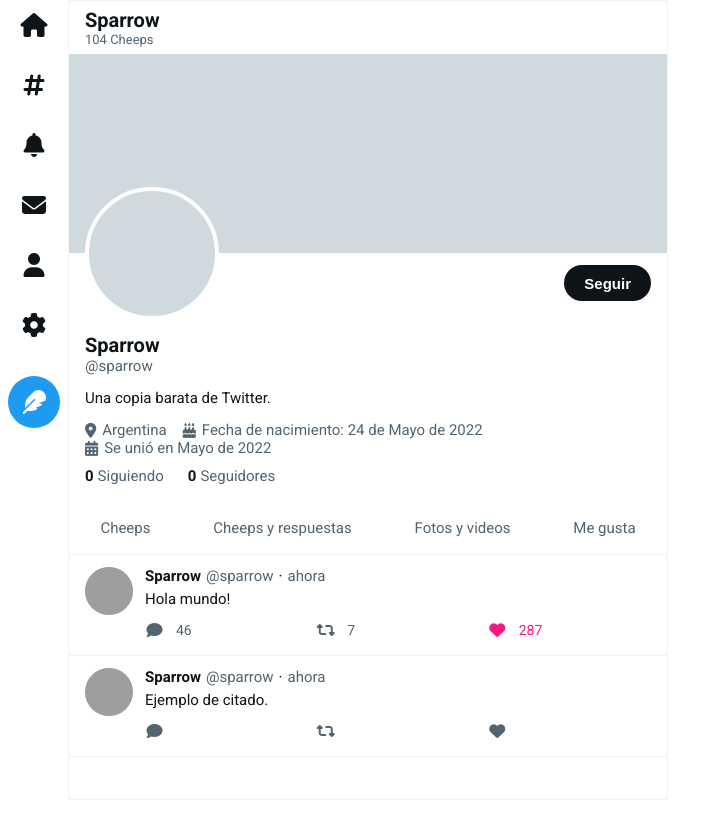
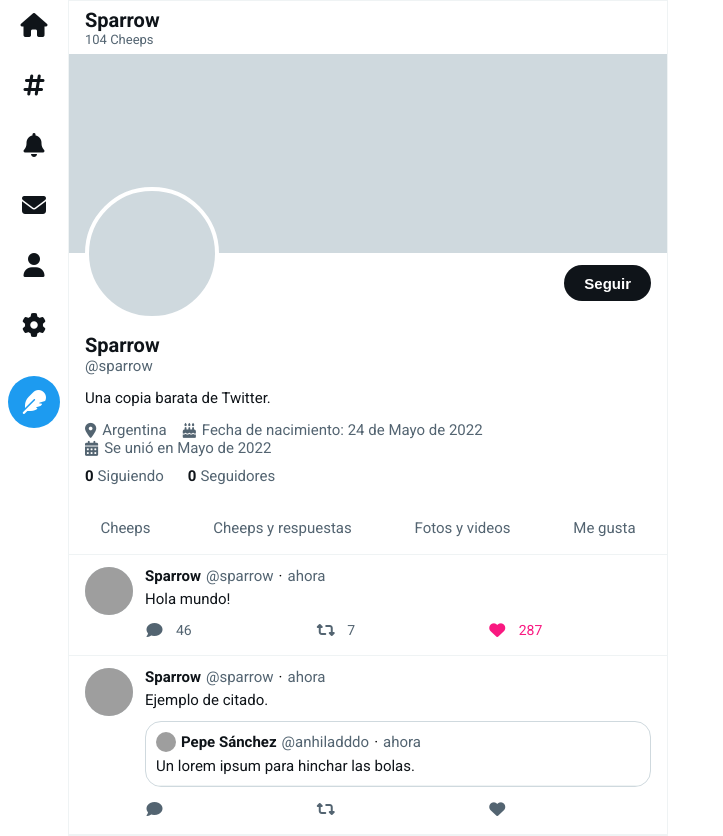
Before and after one commit to joaquinrmi/sparrow-client, a React (Create React App) app: page /likes in a window 1280 px wide. Shown: the whole page, without its empty margins (0-723 px from the left). Before the commit the page ends 800 px from the top, so only its background shows below. Built offline with nearby package versions, Linux system fonts and the light colour scheme; grey boxes are pictures that could not be loaded.

Commit message:
Add cheep quotation

```diff
--- a/src/components/cheep/cheep.scss
+++ b/src/components/cheep/cheep.scss
@@ -11,6 +11,14 @@
     cursor: pointer;
     transition: background-color 0.2s;
 
+    .cheep-picture
+    {
+        flex: 1;
+        background-position: center;
+        background-repeat: no-repeat;
+        background-size: cover;
+    }
+
     .picture-container
     {
         position: relative;
@@ -23,14 +31,6 @@
         background-color: Color.$gray1;
         border-radius: 1000px;
         overflow: hidden;
-
-        .cheep-picture
-        {
-            flex: 1;
-            background-position: center;
-            background-repeat: no-repeat;
-            background-size: cover;
-        }
 
         .veil
         {
@@ -62,8 +62,21 @@
         {
             display: flex;
             flex-direction: row;
+            align-items: center;
             gap: 5px;
             font-size: 15px;
+
+            .header-picture-container
+            {
+                display: flex;
+                flex-direction: row;
+                justify-content: center;
+                align-items: stretch;
+                width: 20px;
+                height: 20px;
+                border-radius: 1000px;
+                overflow: hidden;
+            }
 
             .author-name
             {
@@ -121,6 +134,13 @@
                     flex: 1;
                 }
             }
+
+            .quote
+            {
+                border: 1px solid Color.$gray1;
+                border-radius: 16px;
+                overflow: hidden;
+            }
         }
     }
 }
@@ -130,3 +150,14 @@
     background-color: Color.$gray4;
     transition: background-color 0.2s;
 }
+
+.cheep.quote-form
+{
+    padding: 10px;
+}
+
+.cheep.quote-form:hover
+{
+    background-color: Color.$gray5;
+    transition: background-color 0.2s;
+}
--- a/src/components/cheep/cheep.tsx
+++ b/src/components/cheep/cheep.tsx
@@ -11,6 +11,7 @@ import "./cheep.scss";
 export interface Props
 {
     data: CheepData;
+    quote?: boolean;
 }
 
 const Cheep: React.FunctionComponent<Props> = (props) =>
@@ -35,24 +36,38 @@ const Cheep: React.FunctionComponent<Props> = (props) =>
     const navigate = useNavigate();
 
     const cheepLink = `/${props.data.author.handle}/status/${props.data.id}`;
-
-    return <div className="cheep" onClick={() =>
-    {
-        navigate(cheepLink);
-    }}>
-        <Link className="picture-container" to={`/${props.data.author.handle}`} onClick={(ev) =>
-        {
-            ev.stopPropagation();
-        }}>
+    const authorPicture = <>
         <div className="cheep-picture" style={{
             backgroundImage: `url(${props.data.author.picture})`
         }} title={`Foto de perfil de @${props.data.author.name}`} />
 
         <div className="veil"></div>
-        </Link>
+    </>;
+
+    return <div className={`cheep ${props.quote ? "quote-form" : ""}`} onClick={(ev) =>
+    {
+        ev.stopPropagation();
+        navigate(cheepLink);
+    }}>
+        {!props.quote ?
+            <Link className="picture-container" to={`/${props.data.author.handle}`} onClick={(ev) =>
+            {
+                ev.stopPropagation();
+            }}>
+                {authorPicture}
+            </Link> :
+            null
+        }
 
         <div className="cheep-body">
             <div className="cheep-header">
+                {props.quote ?
+                    <div className="header-picture-container">
+                        {authorPicture}
+                    </div> :
+                    null
+                }
+
                 <Link className="author-name" to={`/${props.data.author.handle}`} onClick={(ev) =>
                 {
                     ev.stopPropagation();
@@ -82,6 +97,14 @@ const Cheep: React.FunctionComponent<Props> = (props) =>
                     {props.data.content}
                 </span>
 
+                {props.data.quoteTarget ?
+                    <div className="quote">
+                        <Cheep data={props.data.quoteTarget} quote />
+                    </div> :
+                    null
+                }
+
+                {!props.quote ?
                     <div className="interaction-container">
                         <div className="interaction-button-container">
                             <CommentButton cheepData={props.data} counter={true} />
@@ -94,7 +117,9 @@ const Cheep: React.FunctionComponent<Props> = (props) =>
                         <div className="interaction-button-container">
                             <LikeButton cheepId={props.data.id} active={props.data.liked} counter={props.data.likeCount} />
                         </div>
-                </div>
+                    </div> :
+                    null
+                }
             </div>
         </div>
     </div>;
```
Lines whose indentation alone changed are shown as unchanged.
